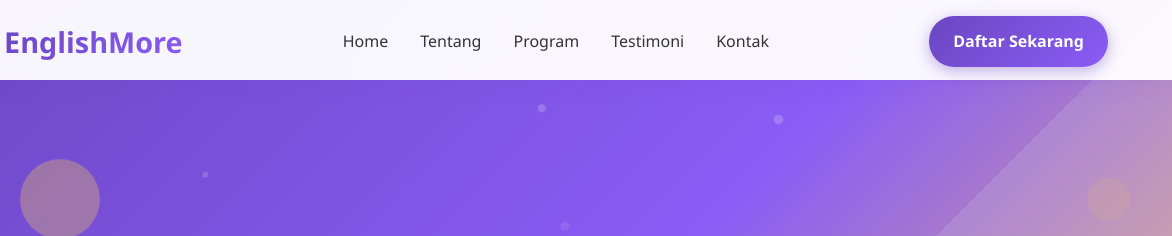
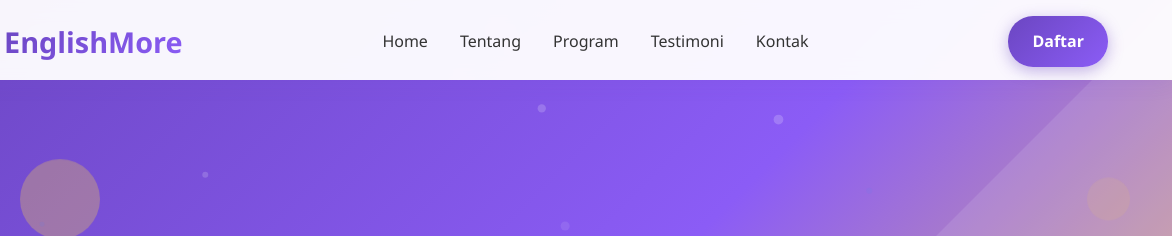
Before and after one commit to fahrezyman/englishmore-site, a plain HTML site: page index.html in a window 1280 px wide. Shown: the top 236 px of the page, 108-1280 px from the left. Drawn offline with Linux system fonts and the light colour scheme.

Commit message:
fixing daftar button

```diff
--- a/index.html
+++ b/index.html
@@ -38,7 +38,7 @@
           <li><a href="#testimonials">Testimoni</a></li>
           <li><a href="#contact">Kontak</a></li>
         </ul>
-        <a href="#contact" class="cta-button">Daftar Sekarang</a>
+        <a href="#contact" class="cta-button">Daftar</a>
         <div class="mobile-menu" id="mobile-menu">
           <span></span>
           <span></span>
```
